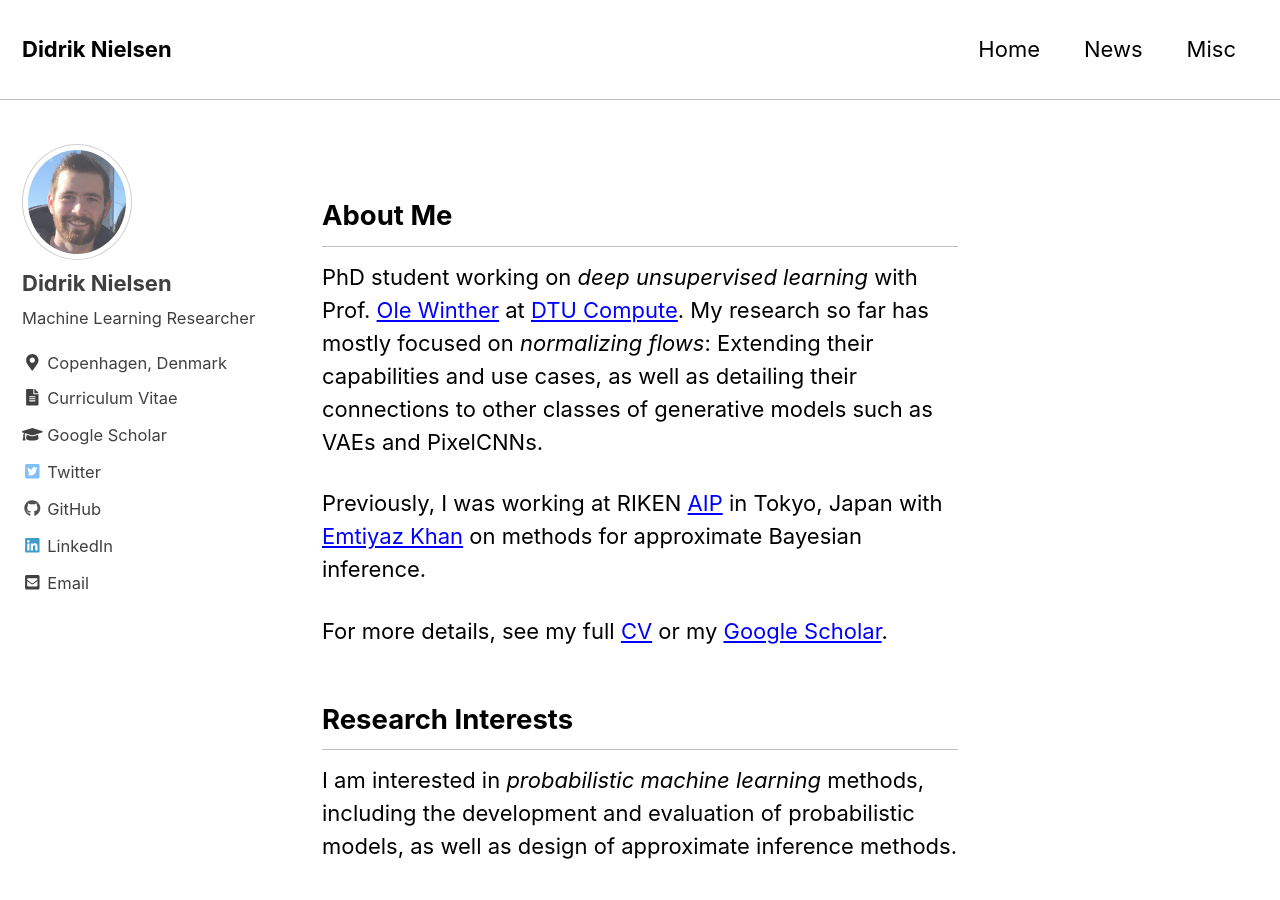
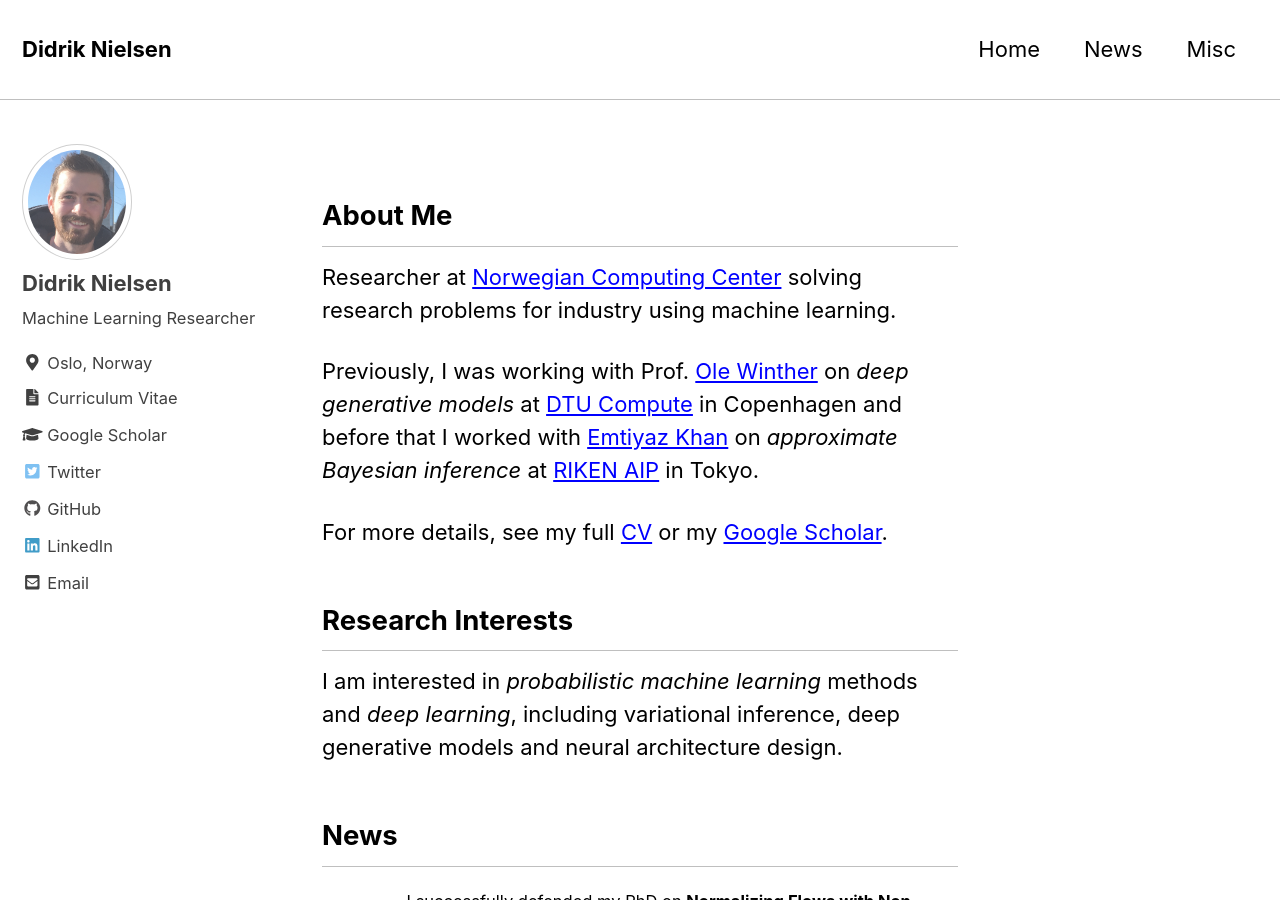
Before and after one commit to didriknielsen/didriknielsen.github.io, a Jekyll site: the page built from index.html, in a window 1280 px wide and 900 px high. Built offline with Jekyll 4.4.1, drawn with Linux system fonts in a browser that asks for light colours; nearby versions of some CDN libraries; the list of posts is cut into pages by our own code; some of the changed text lies outside the part shown.

Commit message:
Somewhat delayed update

```diff
--- a/_config.yml
+++ b/_config.yml
@@ -103,7 +103,7 @@ author:
   name             : "Didrik Nielsen"
   avatar           : "/img/biopic.jpg"# path of avatar image, e.g. "/assets/images/bio-photo.jpg"
   bio              : "Machine Learning Researcher"
-  location         : "Copenhagen, Denmark"
+  location         : "Oslo, Norway"
   email            : "didrik.nielsen@gmail.com"
   uri              : "https://scholar.google.com/citations?user=-sbw1JIAAAAJ&hl=en"
   cv               : "/files/cv.pdf"
--- a/_includes/mainpage.md
+++ b/_includes/mainpage.md
@@ -1,14 +1,14 @@
 ## About Me
 
-PhD student working on *deep unsupervised learning* with Prof. [Ole Winther](http://cogsys.imm.dtu.dk/staff/winther/) at [DTU Compute](http://www.compute.dtu.dk/english). My research so far has mostly focused on *normalizing flows*: Extending their capabilities and use cases, as well as detailing their connections to other classes of generative models such as VAEs and PixelCNNs.
+Researcher at [Norwegian Computing Center](https://nr.no/en/) solving research problems for industry using machine learning.
 
-Previously, I was working at RIKEN [AIP](http://www.riken.jp/en/research/labs/aip/) in Tokyo, Japan with [Emtiyaz Khan](https://emtiyaz.github.io/) on methods for approximate Bayesian inference.
+Previously, I was working with Prof. [Ole Winther](http://cogsys.imm.dtu.dk/staff/winther/) on *deep generative models* at [DTU Compute](http://www.compute.dtu.dk/english) in Copenhagen and before that I worked with [Emtiyaz Khan](https://emtiyaz.github.io/) on *approximate Bayesian inference* at [RIKEN AIP](http://www.riken.jp/en/research/labs/aip/) in Tokyo.
 
 For more details, see my full [CV](/files/cv.pdf) or my [Google Scholar](https://scholar.google.com/citations?user=-sbw1JIAAAAJ&hl=en).
 
 ## Research Interests
 
-I am interested in *probabilistic machine learning* methods, including the development and evaluation of probabilistic models, as well as design of approximate inference methods.
+I am interested in *probabilistic machine learning* methods and *deep learning*, including variational inference, deep generative models and neural architecture design.
 
 ## News
 
```
Also changed, not shown: _news/nr_start.md (added, +6 -0 lines), _news/phd_defence.md (added, +6 -0 lines), 1 other file.
